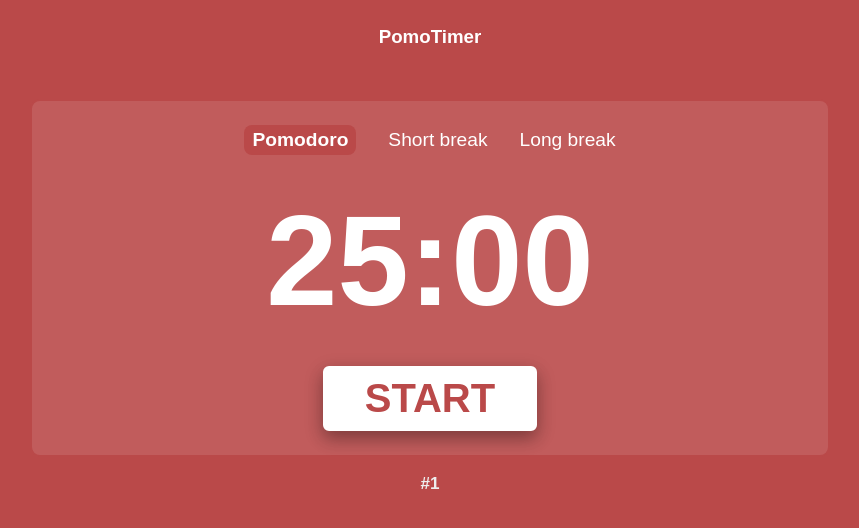
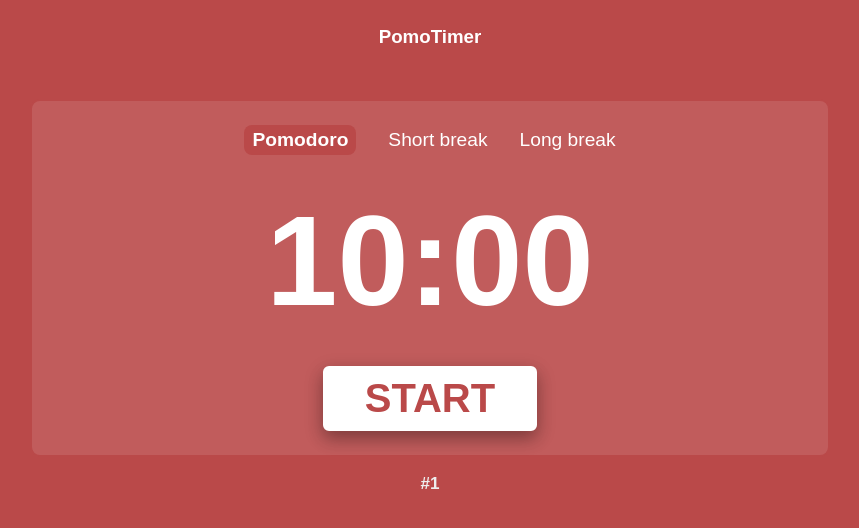
Before and after one commit to EnoQuarcoo/pomofocus-clone, a React (Vite) app: page / in a window 1280 px wide. Shown: the top 528 px of the page, without its empty margins (210-1069 px from the left). Built offline with nearby package versions, Linux system fonts and the light colour scheme.

Commit message:
Cleaned up comments

```diff
--- a/src/components/Timer.jsx
+++ b/src/components/Timer.jsx
@@ -6,28 +6,28 @@ const Timer = () => {
   //Mode tells which timer the user selected - pomodoro, long or short
   const [mode, setMode] = useState("pomodoro");
   //Calculae the seconds left based on the selected mode
-  const [secondsLeft, setSecondsLeft] = useState(1500);
+  const [secondsLeft, setSecondsLeft] = useState(15000);
   const [isRunning, setIsRunning] = useState(false);
 
   function handlePomodoroMode() {
     setMode("pomodoro");
-    setSecondsLeft(150);
+    setSecondsLeft(1500);
     setIsRunning(false);
-    console.log("Mode is pomo");
+    //console.log("Mode is pomo");
   }
 
   function handleShortMode() {
     setMode("short");
-    setSecondsLeft(30);
+    setSecondsLeft(300);
     setIsRunning(false);
-    console.log("Mode is ", mode);
+    //console.log("Mode is ", mode);
   }
 
   function handleLongMode() {
     setMode("long");
-    setSecondsLeft(90);
+    setSecondsLeft(900);
     setIsRunning(false);
-    console.log("Mode is long");
+    //console.log("Mode is long");
   }
 
   function convertSecondsToMinutes(totalseconds) {
@@ -88,6 +88,8 @@ const Timer = () => {
     }
   }, [secondsLeft]);
 
+
+
   return (
     <div className="timer-section">
       <div className="pomo-titles">
@@ -122,7 +124,6 @@ const Timer = () => {
           {isRunning ? <>PAUSE </> : <>START </>}{" "}
         </button>
       </div>
-
     </div>
   );
 };
```
